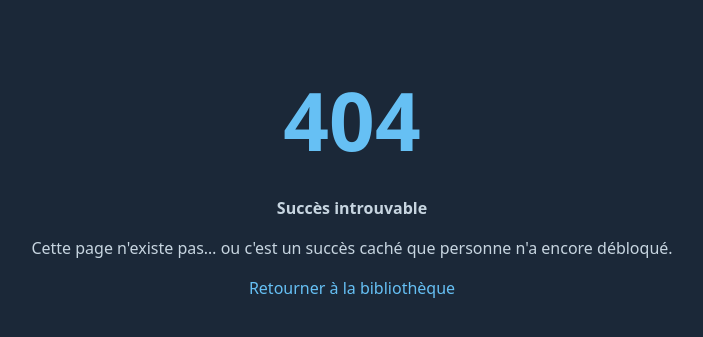
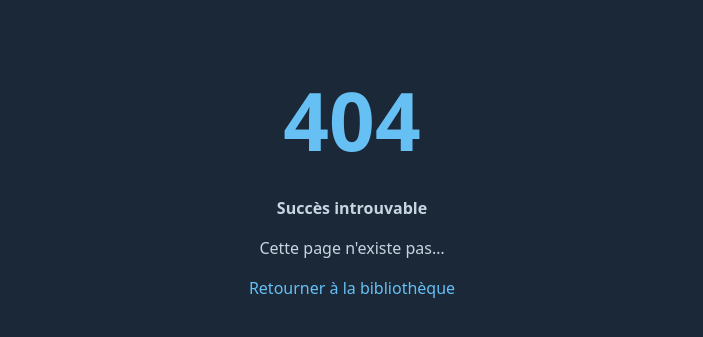
Before and after one commit to Havel09/achievement-tracker, a PHP site: template views/404.php in a window 1280 px wide. Shown: the part 54-391 px from the top of the page, without its empty margins (288-991 px from the left). Run offline with PHP 8.4, Linux system fonts and the light colour scheme; the template is opened without the code that fills it, so the values that code supplies are empty.

Commit message:
changement

```diff
--- a/views/404.php
+++ b/views/404.php
@@ -7,6 +7,6 @@
 <section class="not-found">
     <h1>404</h1>
     <p><strong>Succès introuvable</strong></p>
-    <p>Cette page n'existe pas… ou c'est un succès caché que personne n'a encore débloqué.</p>
+    <p>Cette page n'existe pas…</p>
     <p><a href="/">Retourner à la bibliothèque</a></p>
 </section>
--- a/views/library.php
+++ b/views/library.php
@@ -9,7 +9,7 @@
 
 <?php /* Le formulaire renvoie vers la même page, avec le pseudo dans l'adresse (/?pseudo=...) */ ?>
 <form method="get" action="/">
-    <label for="pseudo">URL personnalisée Steam, SteamID ou lien du profil</label>
+    <label for="pseudo">Entrez votre SteamID ou le lien de votre profil</label>
     <input type="text" id="pseudo" name="pseudo" value="<?= echapper($pseudo) ?>" required>
     <button type="submit">Afficher ma bibliothèque</button>
 </form>
```
